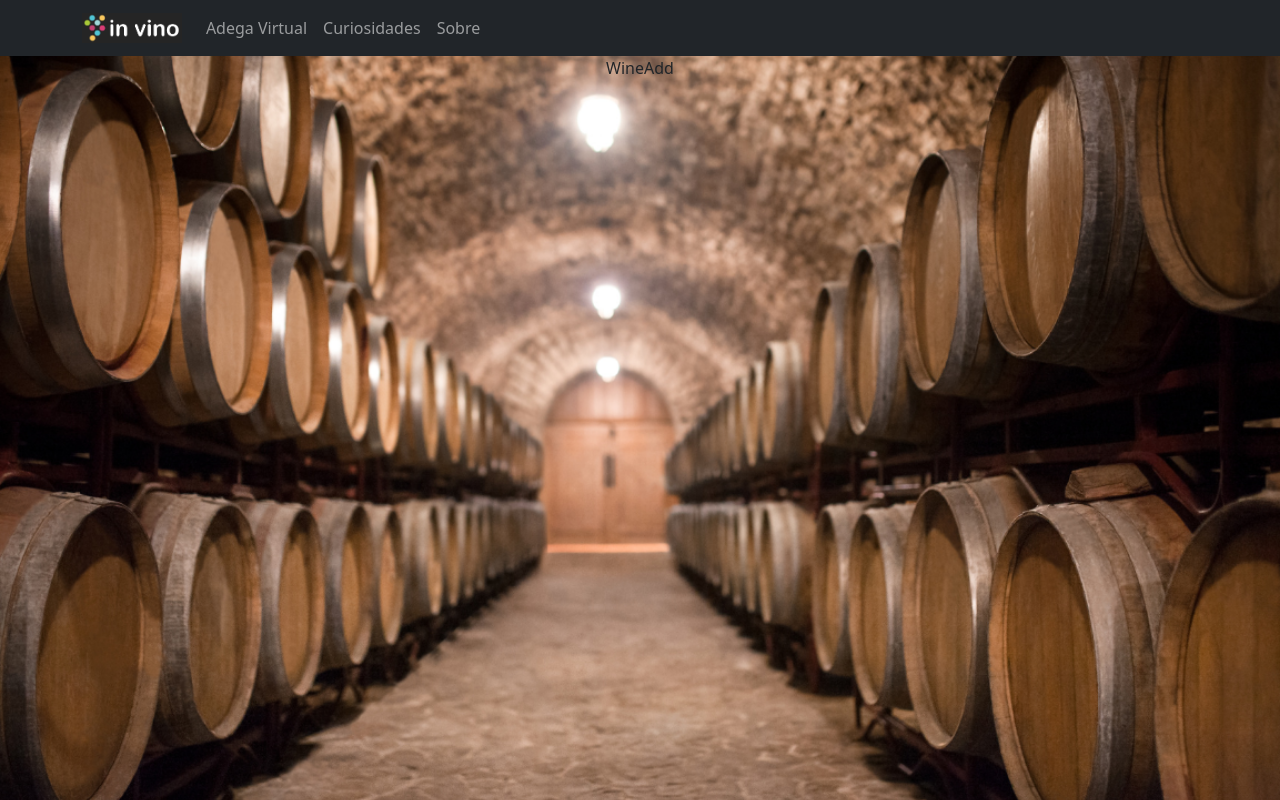
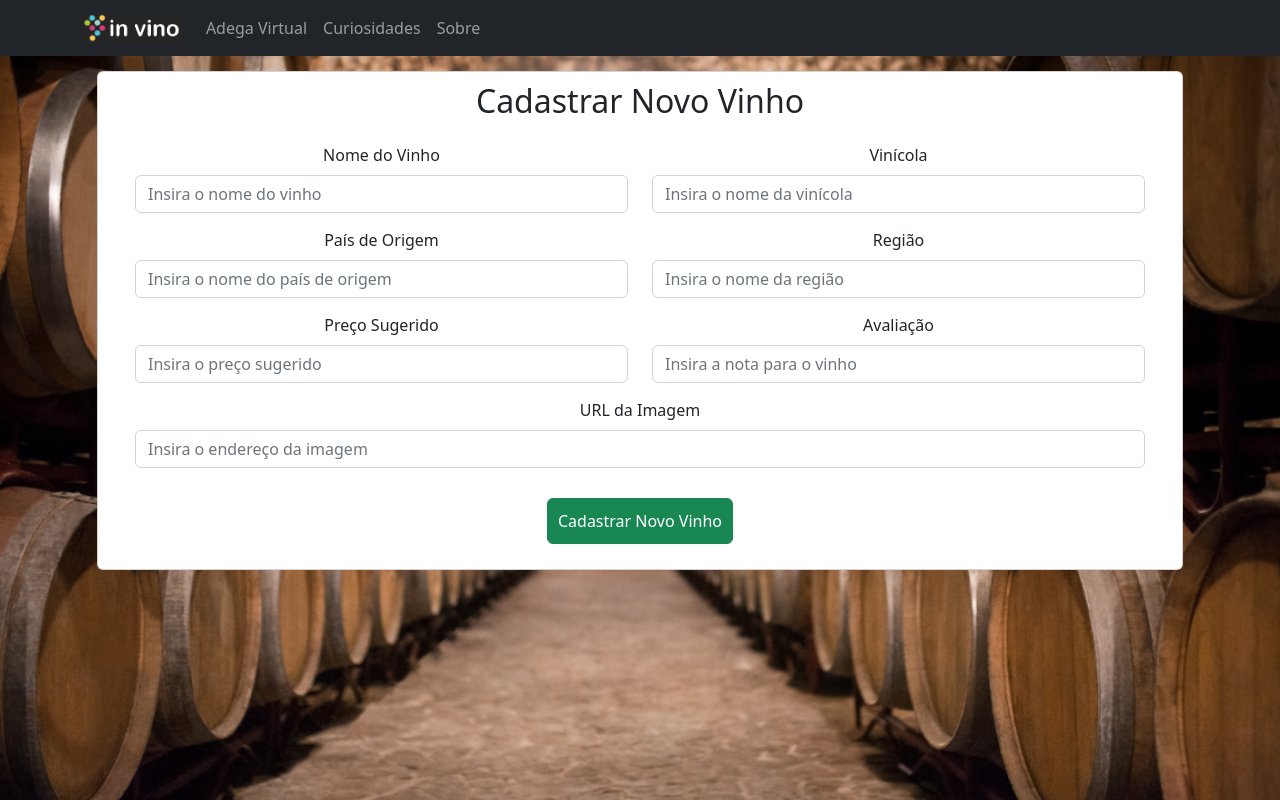
Before and after one commit to diegogustavopereira/wine, a React (Create React App) app: page /wineadd in a window 1280 px wide. Built offline with nearby package versions, Linux system fonts and the light colour scheme.

Commit message:
adicionar vinho

```diff
--- a/src/Components/WineAdd/WineAdd.js
+++ b/src/Components/WineAdd/WineAdd.js
@@ -1,11 +1,125 @@
-import axios from "axios"
-import { useEffect, useState } from "react"
+import axios from "axios";
+import { useEffect, useState } from "react";
+import { Button, Card, Col, Container, Form, Row } from "react-bootstrap";
+import { useNavigate } from "react-router-dom";
 
-function WineAdd(){
+function WineAdd({ apiURL, form, setForm }) {
+  const handleChange = (e) => {
+    setForm({ ...form, [e.target.name]: e.target.value });
+  };
 
-    return(
-        <div>WineAdd</div>
-    )
+  const handleSubmit = async (e) => {
+    e.preventDefault();
+    try {
+      await axios.post(apiURL, form);
+      navigate("/list");
+    } catch (error) {
+      console.log(error);
+    }
+  };
+
+  const navigate = useNavigate();
+
+  return (
+    <Container>
+      <Card style={{ padding: "10px", margin: "15px" }}>
+        <h2>Cadastrar Novo Vinho</h2>
+        <Form onSubmit={handleSubmit}>
+          <Row style={{ margin: "15px" }}>
+            <Col>
+              <Form.Group>
+                <Form.Label>Nome do Vinho</Form.Label>
+                <Form.Control
+                  type="text"
+                  placeholder="Insira o nome do vinho"
+                  name="name"
+                  value={form.name}
+                  onChange={handleChange}
+                />
+              </Form.Group>
+            </Col>
+            <Col>
+              <Form.Group>
+                <Form.Label>Vinícola</Form.Label>
+                <Form.Control
+                  type="text"
+                  placeholder="Insira o nome da vinícola"
+                  name="winery"
+                  value={form.winery}
+                  onChange={handleChange}
+                />
+              </Form.Group>
+            </Col>
+          </Row>
+          <Row style={{ margin: "15px" }}>
+            <Col>
+              <Form.Group>
+                <Form.Label>País de Origem</Form.Label>
+                <Form.Control
+                  type="text"
+                  placeholder="Insira o nome do país de origem"
+                  name="country"
+                  value={form.country}
+                  onChange={handleChange}
+                />
+              </Form.Group>
+            </Col>
+            <Col>
+              <Form.Group>
+                <Form.Label>Região</Form.Label>
+                <Form.Control
+                  type="text"
+                  placeholder="Insira o nome da região"
+                  name="region"
+                  value={form.region}
+                  onChange={handleChange}
+                />
+              </Form.Group>
+            </Col>
+          </Row>
+          <Row style={{ margin: "15px" }}>
+            <Col>
+              <Form.Group>
+                <Form.Label>Preço Sugerido</Form.Label>
+                <Form.Control
+                  type="text"
+                  placeholder="Insira o preço sugerido"
+                  name="price"
+                  value={form.price}
+                  onChange={handleChange}
+                />
+              </Form.Group>
+            </Col>
+            <Col>
+              <Form.Label>Avaliação</Form.Label>
+              <Form.Control
+                    type="number"
+                    placeholder="Insira a nota para o vinho"
+                    name="evaluation"
+                    value={form.evaluation}
+                    onChange={handleChange}
+                />
+            </Col>
+          </Row>
+          <Row style={{ margin: "15px" }}>
+            <Form.Group>
+                <Form.Label>URL da Imagem</Form.Label>
+                <Form.Control
+                    type="text"
+                    placeholder="Insira o endereço da imagem"
+                    name="image"
+                    value={form.image}
+                    onChange={handleChange}
+                />
+            </Form.Group>
+          </Row>
+          <Button variant="success" type="submit" style={{ padding: "10px", margin: "15px" }}>
+            Cadastrar Novo Vinho
+          </Button>
+        </Form>
+      </Card>
+    </Container>
+  );
 }
 
 export default WineAdd;
--- a/src/Components/WineEdit/WineEdit.js
+++ b/src/Components/WineEdit/WineEdit.js
@@ -89,16 +89,6 @@ function WineEdit({ apiURL, form, setForm, id }){
                             />
                         </Form.Group>
                         <Form.Group>
-                            <Form.Label>Avaliação</Form.Label>
-                            <Form.Control
-                                type="text"
-                                placeholder="Insira a avaliação"
-                                name="evaluation"
-                                value={form.evaluation}
-                                onChange={handleChange}
-                            />
-                        </Form.Group>
-                        <Form.Group>
                             <Form.Label>Preço Sugerido</Form.Label>
                             <Form.Control
                                 type="text"
```
